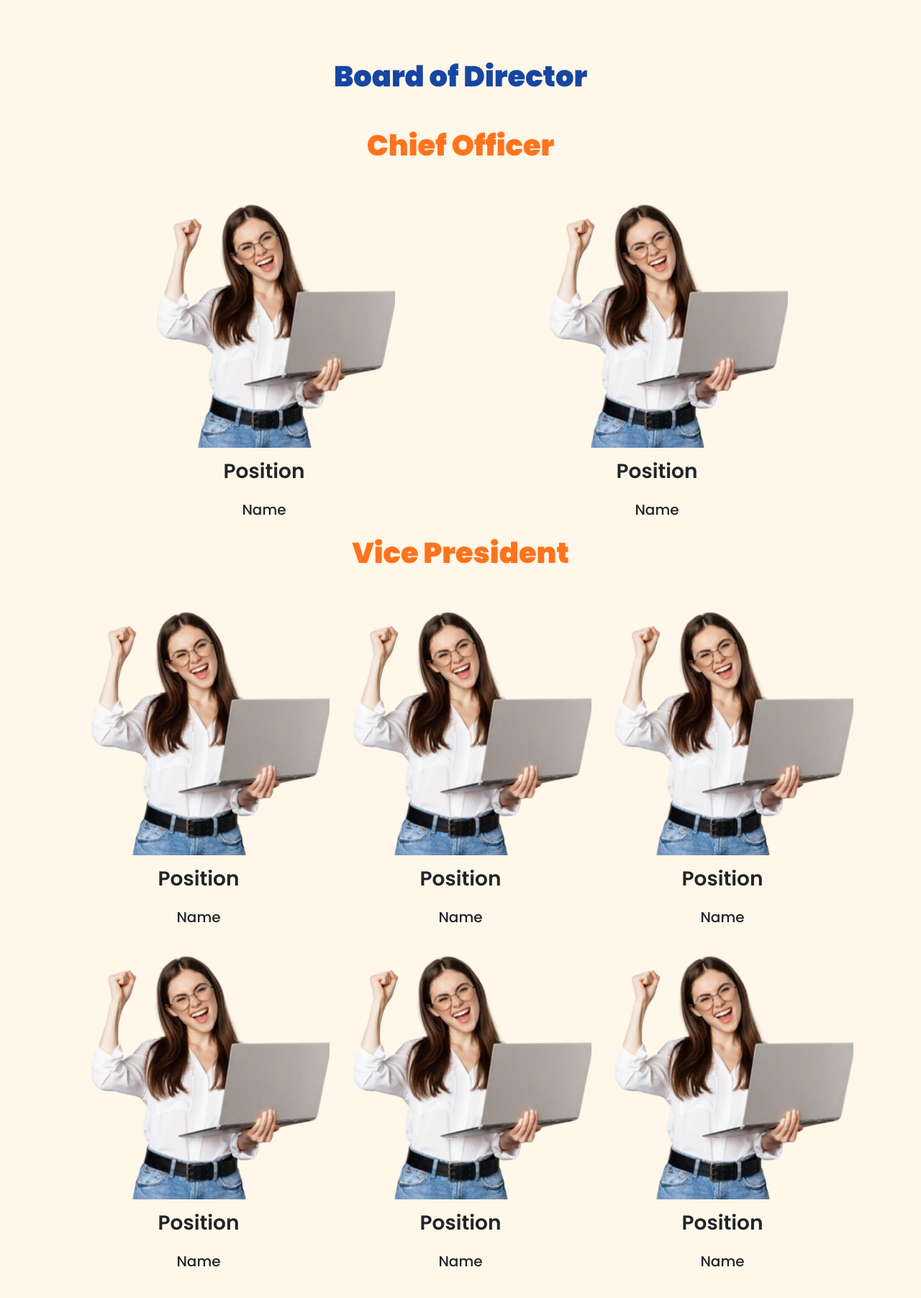
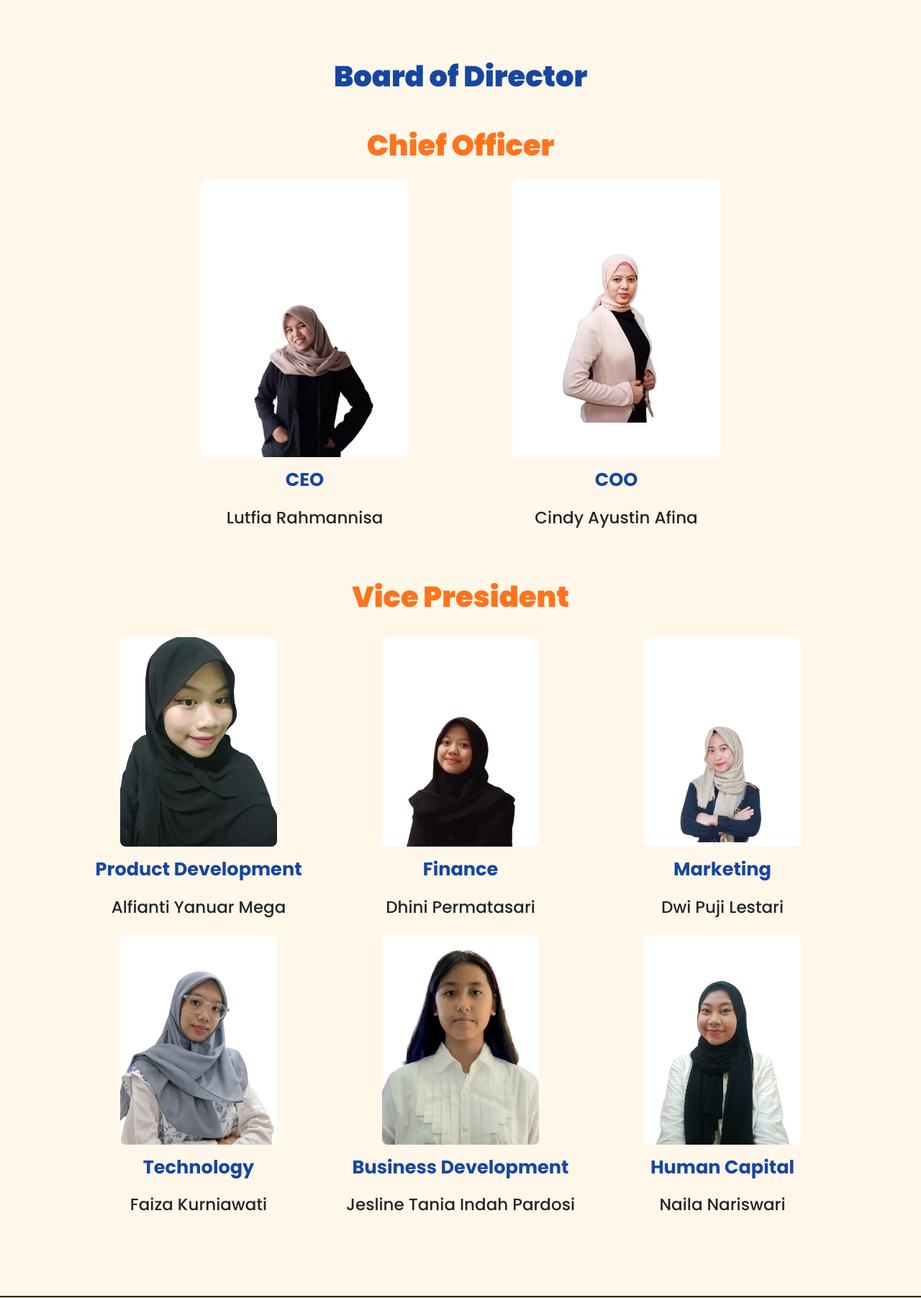
Before and after one commit to fiyo-19/webhi3html, a PHP site: page /about-us in a window 1280 px wide. Shown: the part 961-2764 px from the top of the page at 72% size. Run offline with PHP 8.4, Linux system fonts and the light colour scheme.

Commit message:
add about us img

```diff
--- a/about-us/index.html
+++ b/about-us/index.html
@@ -90,57 +90,52 @@
 
             <div class="chief d-flex flex-column justify-content-center align-items-center">
                 <h1 class="py-3" style="color: #FF731D;">Chief Officer</h1>
-                <div class="chief-member d-flex flex-row justify-content-around align-items-center">
-                    <div class="chief-desc col-6 col-md-4 d-flex flex-column justify-content-center align-items-center" data-aos="fade-up">
-                        <img class="rounded-3 img-fluid" src="../assets/img/banner.png" alt="">
-                        <h3 class="fw-semibold py-3">Position</h3>
-                        <h5>Name</h5>
+                <div class="chief-member d-flex flex-column flex-md-row justify-content-around align-items-start">
+                    <div class="chief-desc col-12 col-md-4 d-flex flex-column justify-content-center align-items-center" data-aos="fade-up">
+                        <img class="rounded-3 img-fluid" src="../assets/img/Lutfia Rahmannisa_CEO.png" alt="">
+                        <h3 class="fw-bold py-3">CEO</h3>
+                        <h5>Lutfia Rahmannisa</h5>
                     </div>
-                    <div class="chief-desc col-6 col-md-4 d-flex flex-column justify-content-center align-items-center" data-aos="fade-up">
-                        <img class="rounded-3 img-fluid" src="../assets/img/banner.png" alt="">
-                        <h3 class="fw-semibold py-3">Position</h3>
-                        <h5>Name</h5>
+                    <div class="chief-desc col-12 col-md-4 d-flex flex-column justify-content-center align-items-center" data-aos="fade-up">
+                        <img class="rounded-3 img-fluid" src="../assets/img/Cindy Ayustin Afina_COO.jpg" alt="">
+                        <h3 class="fw-bold py-3">COO</h3>
+                        <h5>Cindy Ayustin Afina</h5>
                     </div>
                 </div>
             </div>
 
-            <div class="vice d-flex flex-column justify-content-center align-items-center">
+            <div class="vice d-flex flex-column justify-content-center align-items-center my-5">
                 <h1 class="py-3" style="color: #FF731D;">Vice President</h1>
-                <div class="vice-member d-flex flex-wrap justify-content-around align-items-center">
-                    <div class="vice-desc col-6 col-md-4 d-flex flex-column justify-content-center align-items-center" data-aos="fade-up">
-                        <img class="rounded-3 img-fluid" src="../assets/img/banner.png" alt="">
-                        <h3 class="fw-semibold py-3">Position</h3>
-                        <h5>Name</h5>
+                <div class="vice-member d-flex flex-wrap justify-content-around align-items-start">
+                    <div class="vice-desc col-12 col-md-4 d-flex flex-column justify-content-center align-items-center my-2 text-center" data-aos="fade-up">
+                        <img class="rounded-3" src="../assets/img/Alfianti Yanuar Mega_VP Prodev.png" alt="">
+                        <h3 class="fw-bold py-3">Product Development</h3>
+                        <h5>Alfianti Yanuar Mega</h5>
                     </div>
-                    <div class="vice-desc col-6 col-md-4 d-flex flex-column justify-content-center align-items-center" data-aos="fade-up">
-                        <img class="rounded-3 img-fluid" src="../assets/img/banner.png" alt="">
-                        <h3 class="fw-semibold py-3">Position</h3>
-                        <h5>Name</h5>
+                    <div class="vice-desc col-12 col-md-4 d-flex flex-column justify-content-center align-items-center my-2 text-center" data-aos="fade-up">
+                        <img class="rounded-3" src="../assets/img/Dhini.png" alt="">
+                        <h3 class="fw-bold py-3">Finance</h3>
+                        <h5>Dhini Permatasari</h5>
                     </div>
-                    <div class="vice-desc col-6 col-md-4 d-flex flex-column justify-content-center align-items-center" data-aos="fade-up">
-                        <img class="rounded-3 img-fluid" src="../assets/img/banner.png" alt="">
-                        <h3 class="fw-semibold py-3">Position</h3>
-                        <h5>Name</h5>
+                    <div class="vice-desc col-12 col-md-4 d-flex flex-column justify-content-center align-items-center my-2 text-center" data-aos="fade-up">
+                        <img class="rounded-3" src="../assets/img/DWI_PUJI_LESTARI- VP Marketing.png" alt="">
+                        <h3 class="fw-bold py-3">Marketing</h3>
+                        <h5>Dwi Puji Lestari</h5>
                     </div>
-                    <div class="vice-desc col-6 col-md-4 d-flex flex-column justify-content-center align-items-center" data-aos="fade-up">
-                        <img class="rounded-3 img-fluid" src="../assets/img/banner.png" alt="">
-                        <h3 class="fw-semibold py-3">Position</h3>
-                        <h5>Name</h5>
+                    <div class="vice-desc col-12 col-md-4 d-flex flex-column justify-content-center align-items-center my-2 text-center" data-aos="fade-up">
+                        <img class="rounded-3" src="../assets/img/Faiza Kurniawati_VP Technology.png" alt="">
+                        <h3 class="fw-bold py-3">Technology</h3>
+                        <h5>Faiza Kurniawati</h5>
                     </div>
-                    <div class="vice-desc col-6 col-md-4 d-flex flex-column justify-content-center align-items-center" data-aos="fade-up">
-                        <img class="rounded-3 img-fluid" src="../assets/img/banner.png" alt="">
-                        <h3 class="fw-semibold py-3">Position</h3>
-                        <h5>Name</h5>
+                    <div class="vice-desc col-12 col-md-4 d-flex flex-column justify-content-center align-items-center my-2 text-center" data-aos="fade-up">
+                        <img class="rounded-3" src="../assets/img/Jesline_Tania_Indah_Pardosi_VP_Bussiness Development.png" alt="">
+                        <h3 class="fw-bold py-3">Business Development</h3>
+                        <h5>Jesline Tania Indah Pardosi</h5>
                     </div>
-                    <div class="vice-desc col-6 col-md-4 d-flex flex-column justify-content-center align-items-center" data-aos="fade-up">
-                        <img class="rounded-3 img-fluid" src="../assets/img/banner.png" alt="">
-                        <h3 class="fw-semibold py-3">Position</h3>
-                        <h5>Name</h5>
-                    </div>
-                    <div class="vice-desc col-6 col-md-4 d-flex flex-column justify-content-center align-items-center" data-aos="fade-up">
-                        <img class="rounded-3 img-fluid" src="../assets/img/banner.png" alt="">
-                        <h3 class="fw-semibold py-3">Position</h3>
-                        <h5>Name</h5>
+                    <div class="vice-desc col-12 col-md-4 d-flex flex-column justify-content-center align-items-center my-2 text-center" data-aos="fade-up">
+                        <img class="rounded-3" src="../assets/img/Naila_Nariswari_HP_VP Human Capital.png" alt="">
+                        <h3 class="fw-bold py-3">Human Capital</h3>
+                        <h5>Naila Nariswari</h5>
                     </div>
                 </div>
             </div>
--- a/assets/css/style.css
+++ b/assets/css/style.css
@@ -278,5 +278,32 @@ body a{
     }
 }
 
+.profiles .chief .chief-member img{
+    width: 100%;
+}
+
+.profiles .vice .vice-member img{
+    width: 60%;
+}
+
+.profiles .chief .chief-member h3, .profiles .vice .vice-member h3{
+    font-size: 6vw;
+    color: #1746A2;
+}
+
+.profiles .chief .chief-member h5, .profiles .vice .vice-member h5{
+    font-size: 5vw;
+}
+
+@media only screen and (min-width: 768px){
+    .profiles .chief .chief-member h3, .profiles .vice .vice-member h3{
+        font-size: 2vw;
+    }
+
+    .profiles .chief .chief-member h5, .profiles .vice .vice-member h5{
+        font-size: 1.8vw;
+    }
+}
+
 
 /* ==================================================ABOUT======================================================= */
```
Also changed, not shown: assets/img/Alfianti Yanuar Mega_VP Prodev.png (added), assets/img/Cindy Ayustin Afina_COO.jpg (added), assets/img/DWI_PUJI_LESTARI- VP Marketing.png (added), assets/img/Dhini.png (added), assets/img/Dhini_Permatasari-VP Finance.png (added), assets/img/Faiza Kurniawati_VP Technology.png (added), assets/img/Jesline_Tania_Indah_Pardosi_VP_Bussiness Development.png (added), assets/img/Lutfia Rahmannisa_CEO.png (added), assets/img/Naila_Nariswari_HP_VP Human Capital.png (added).
